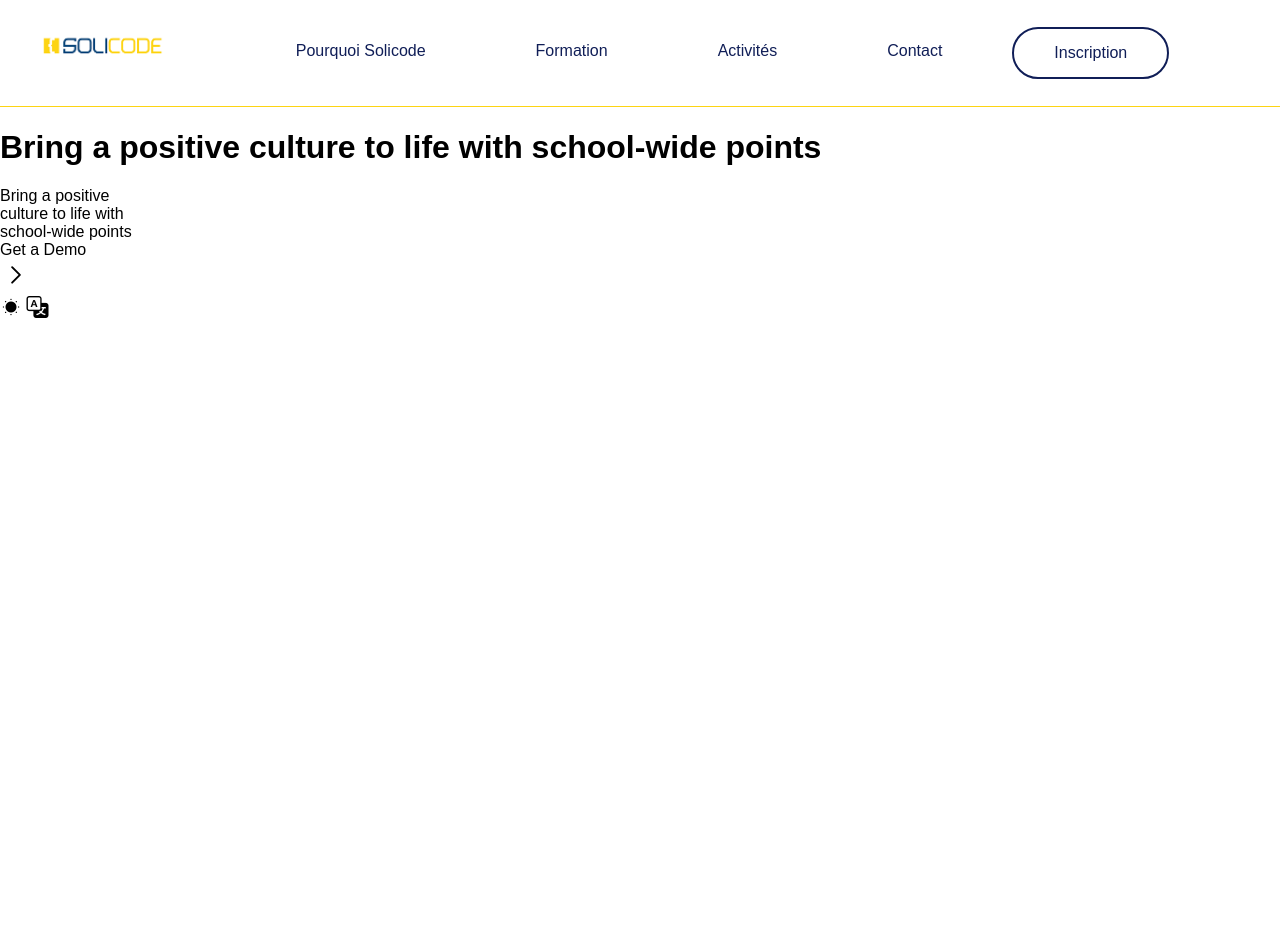
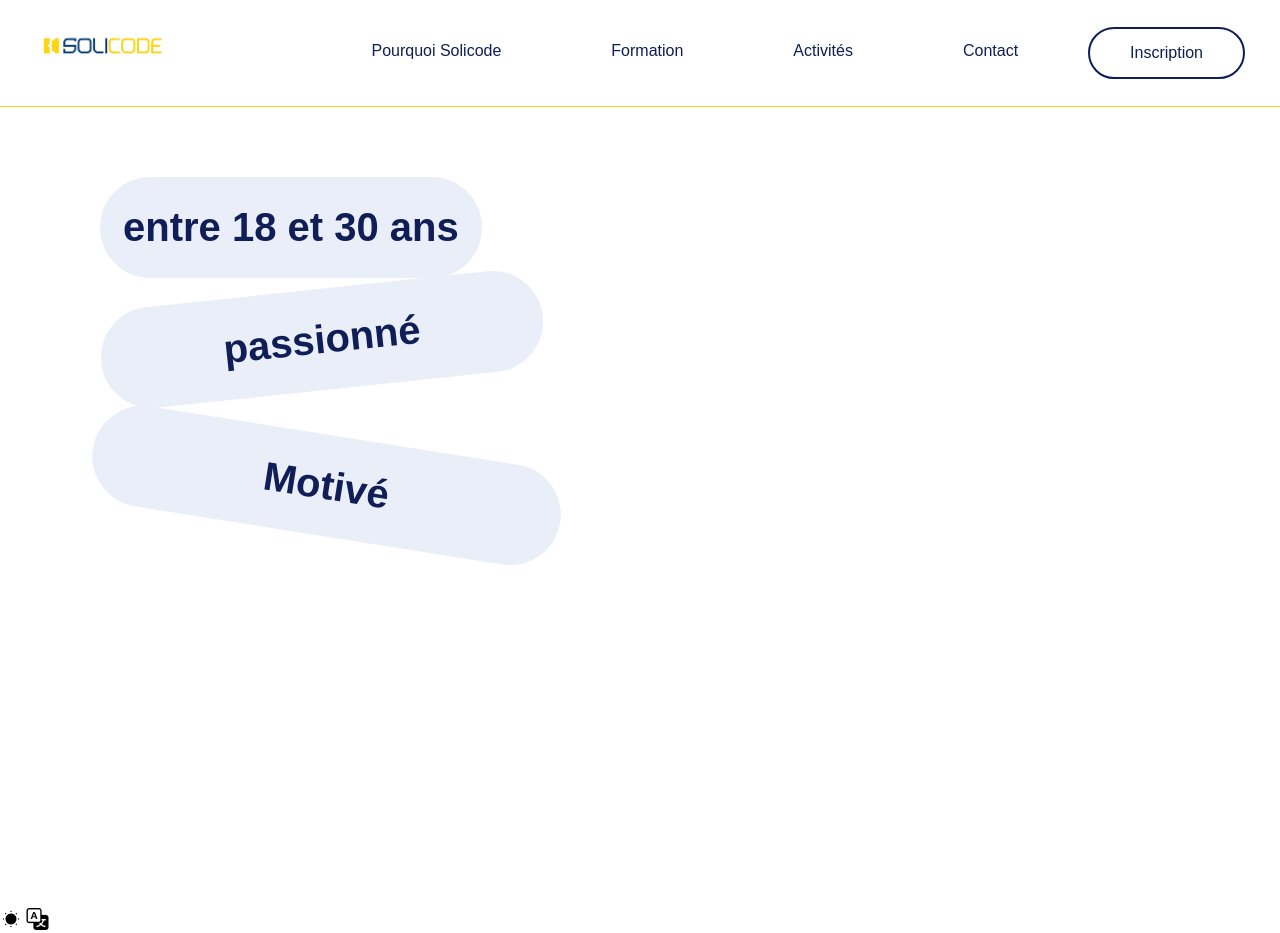
Before and after one commit to YASSIRXVHY/SOLICODE-REMAKE, a plain HTML site: page index.html in a window 1280 px wide. Before the commit the page ends 800 px from the top, so only its background shows below. Drawn offline with nearby package versions, Linux system fonts and the light colour scheme.

Commit message:
hero section

```diff
--- a/index.html
+++ b/index.html
@@ -18,39 +18,11 @@
             <li class="nav-item" id="Inscription">Inscription</li>
         </ul>
 
-        <div class="nav-buttons">
-
-        </div>
     </nav>
-    <div class="hero__title-button-wrapper">
-        <h1 class="heading">Bring a positive culture to life with school-wide points</h1>
-        <div class="hero__title_wrapper">
-            <div class="hero__title-1-2">
-                <div class="div-block-162">
-                    <div class="hero__h1">Bring a positive</div>
-                </div>
-            </div>
-            <div class="hero__title-2-2">
-                <div class="div-block-544">
-                    <div class="hero__h1">culture to life with</div>
-                </div>
-            </div>
-            <div class="hero__title-3-2">
-                <div class="div-block-545">
-                    <div class="hero__h1">school-wide points</div>
-                </div>
-            </div>
-        </div>
-        <div data-tf-hidden="action=homepage,utm_source=xxxxx,utm_medium=xxxxx,utm_campaign=xxxxx,utm_term=xxxxx,utm_content=xxxxx" data-tf-on-close="close" class="primary-button" data-tf-medium="snippet" data-tf-popup="mzUolDy7" data-w-id="9414801a-dfab-4d8d-3f4f-67bf05981395" data-tf-size="100%" data-tf-transitive-search-params="utm_source, utm_medium, utm_campaign, utm_term, utm_content">
-            <div class="primary-button__text">Get a Demo</div>
-            <div class="chevron-wrapper">
-                <div class="chevron-right w-embed">
-                    <svg width="32" height="32" viewBox="0 0 33 33" fill="none" xmlns="http://www.w3.org/2000/svg">
-                        <path d="M12.4995 24.4287L20.4995 16.4287L12.4995 8.42871" stroke="currentColor" stroke-width="2" stroke-linecap="round" stroke-linejoin="round"/>
-                    </svg>
-                </div>
-            </div>
-        </div>
+    <div class="hero-wrapper">
+      <h1 class="hero-title">entre 18 et 30 ans</h1>
+      <div class="hero-item1">passionné</div>
+      <div class="hero-item2">Motivé</div>
     </div>
 </body>
 </html>
--- a/styles.css
+++ b/styles.css
@@ -5,6 +5,7 @@
     --color-yellow: rgba(253, 212, 19, 1); /* Yellow */
     --color-dark-blue: rgba(16, 30, 87, 1); /* Dark Blue */
     --color-blue-ciel: rgba(234, 238, 249, 1); /* Blue Ciel */
+    --primary--p1: #101e57;
 }
 
 body {
@@ -84,3 +85,60 @@ i{
         color: var(--color-white); /* Change text color on hover */
 
     }
+
+    :root {
+      --color-white: #FFFFFF;
+      --color-dark-blue: rgba(16, 30, 87, 1);
+      --color-blue-ciel: rgba(234, 238, 249, 1);
+  }
+
+  .hero-wrapper {
+      display: flex;
+      flex-direction: column;
+      justify-content:start;
+      align-items: start;
+      height: 100vh;
+      margin-left:90px;
+  }
+
+  .hero-title {
+      font-size: 40px;
+      font-weight: bold;
+      color: var(--color-dark-blue);
+
+      border-radius: 80px;
+      border: solid  #101e57;
+      padding: 25px 20px;
+      border-color: var(--color-blue-ciel);
+      background-color: var(--color-blue-ciel);
+      margin:10px;
+      margin-top: 70px;
+  }
+
+  .hero-item1 {
+    font-size: 40px;
+    font-weight: bold;
+    color: var(--color-dark-blue);
+    border-radius: 80px;
+    border: solid  #101e57;
+    padding: 25px 120px;
+    border-color: var(--color-blue-ciel);
+    background-color: var(--color-blue-ciel);
+    margin-left: 10px;
+    margin-top: 1px;
+    transform: rotate(-6deg)
+
+
+}
+.hero-item2{
+  font-size: 40px;
+  margin-top: 45px;
+  font-weight: bold;
+  color: var(--color-dark-blue);
+  border-radius: 80px;
+  border: solid  #101e57;
+  padding: 25px 170px;
+  border-color: var(--color-blue-ciel);
+  background-color: var(--color-blue-ciel);
+  transform:rotate(9deg);
+}
```
Also changed, not shown: test.css (added, +136 -0 lines), test.html (added, +13 -0 lines).
